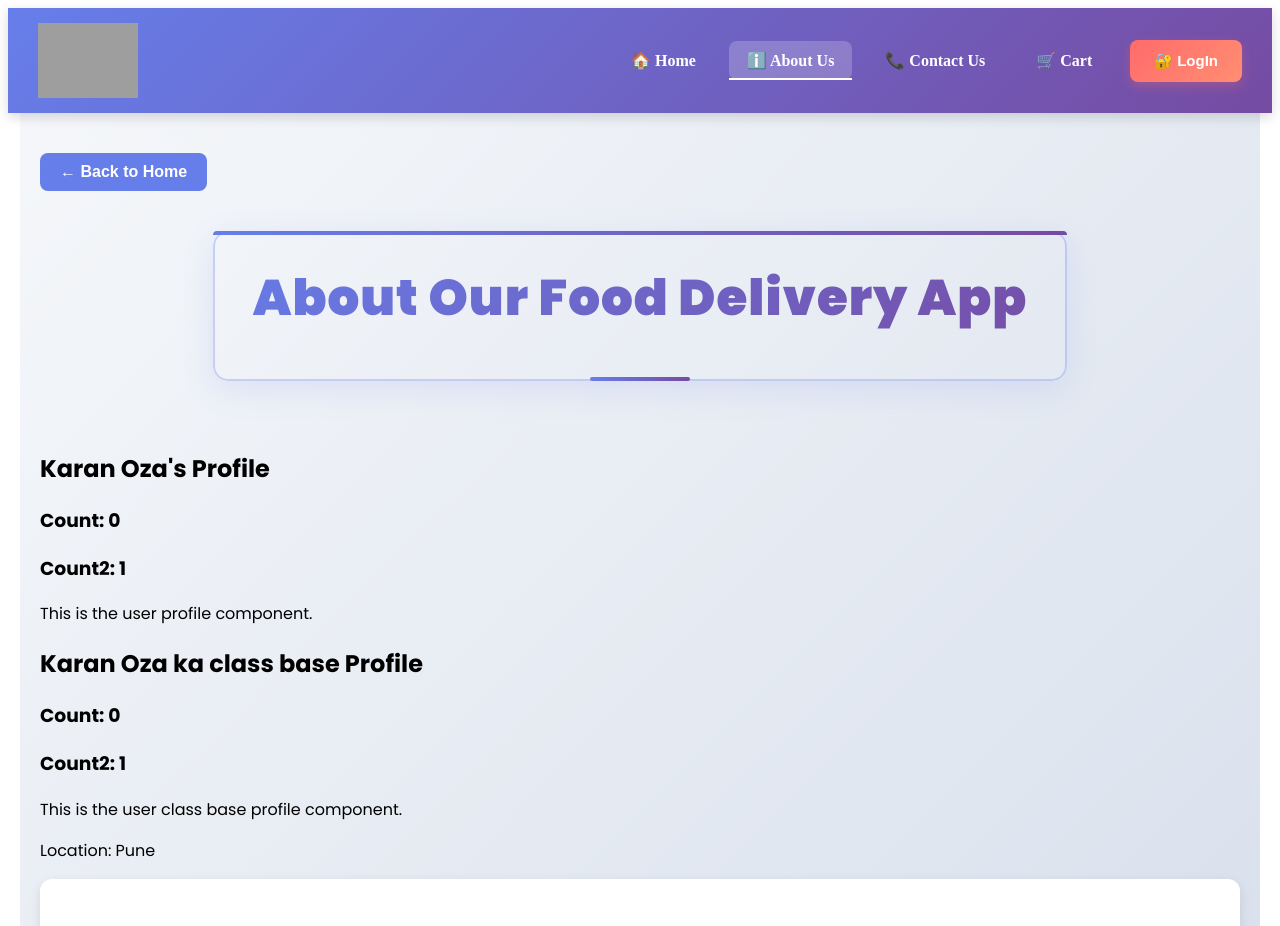
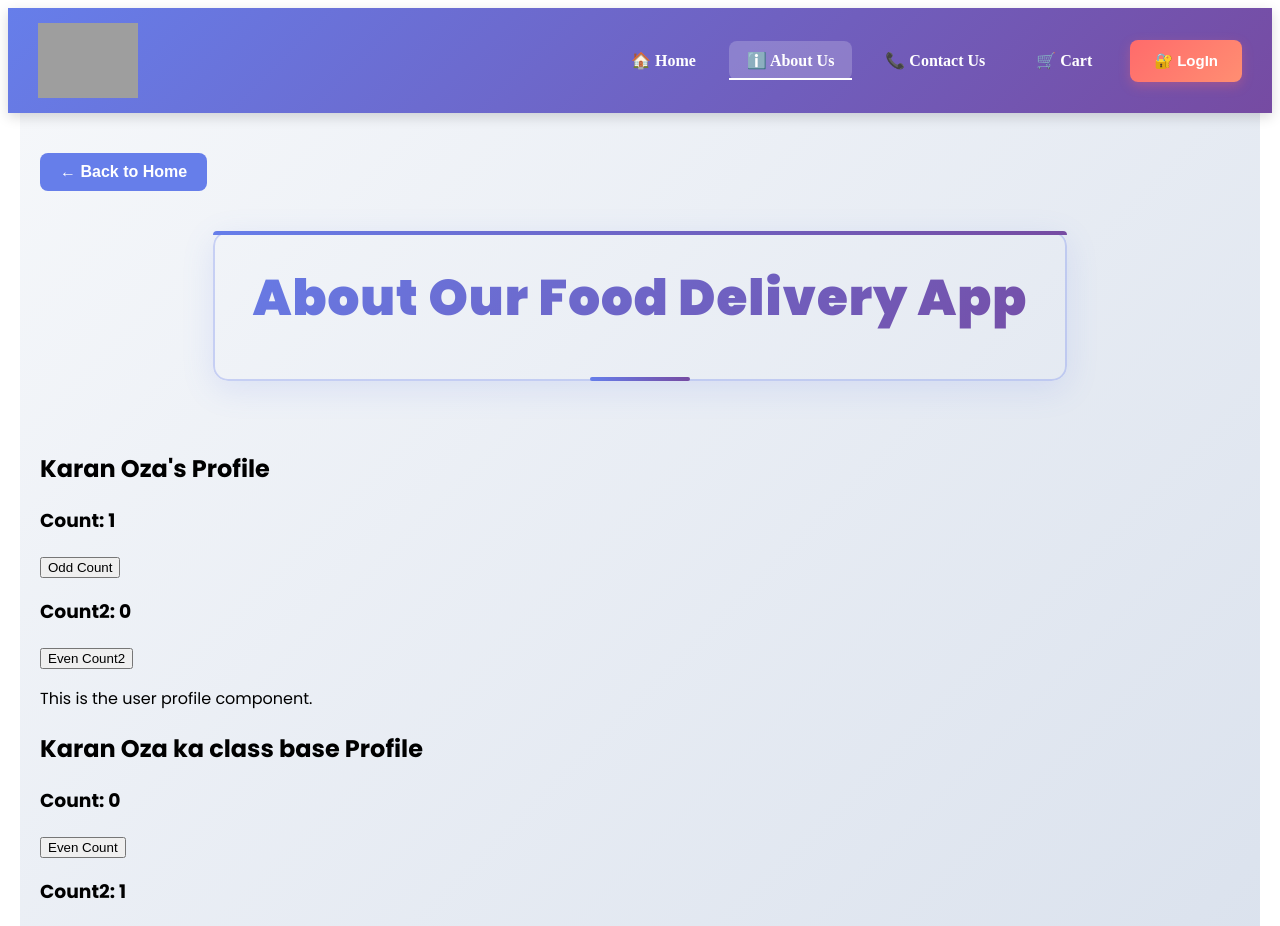
Before and after one commit to karanoza/React_Projects, a React (Vite) app in the folder Food Delievery App/: page /about in a window 1280 px wide. Shown: the top 926 px of the page. Built offline with nearby package versions, Linux system fonts and the light colour scheme; grey boxes are pictures that could not be loaded.

Commit message:
update the state hook in both class and fucntion component

```diff
--- a/Food Delievery App/src/components/User.jsx
+++ b/Food Delievery App/src/components/User.jsx
@@ -1,13 +1,19 @@
 import { useState } from "react";
 
 const User = ({ name }) => {
-  const [count] = useState(0);
-  const [count2] = useState(1);
+  const [count, setCount] = useState(1);
+  const [count2, setCount2] = useState(0);
+
+
+
   return (
     <div>
       <h2>{name}'s Profile</h2>
       <h3>Count: {count}</h3>
+      <button onClick={() => setCount(count + 2)}>Odd Count</button>
       <h3>Count2: {count2}</h3>
+      <button onClick={() => setCount2(count2 + 2)}>Even Count2</button>
+
       <p>This is the user profile component.</p>
     </div>
   );
--- a/Food Delievery App/src/components/UserClass.jsx
+++ b/Food Delievery App/src/components/UserClass.jsx
@@ -1,14 +1,13 @@
 import React from "react";
 
 class UserClass extends React.Component {
-
   constructor(props) {
     super(props);
     console.log("UserClass Constructor", props);
 
     this.state = {
       count: 0,
-            count2: 1
+      count2: 1,
     };
   }
   render() {
@@ -18,7 +17,16 @@ class UserClass extends React.Component {
       <div>
         <h2>{name} base Profile</h2>
         <h3>Count: {count}</h3>
+        {/* Never Update State variable directly like this.state.count = this.state.count + 1 */}
+        <button onClick={() => this.setState({ count: this.state.count + 2 })}>
+          Even Count
+        </button>
         <h3>Count2: {this.state.count2}</h3>
+        <button
+          onClick={() => this.setState({ count2: this.state.count2 + 2 })}
+        >
+          Odd Count
+        </button>
         <p>This is the user class base profile component.</p>
         <p>Location: {location}</p>
       </div>
```
Lines whose indentation alone changed are shown as unchanged.
